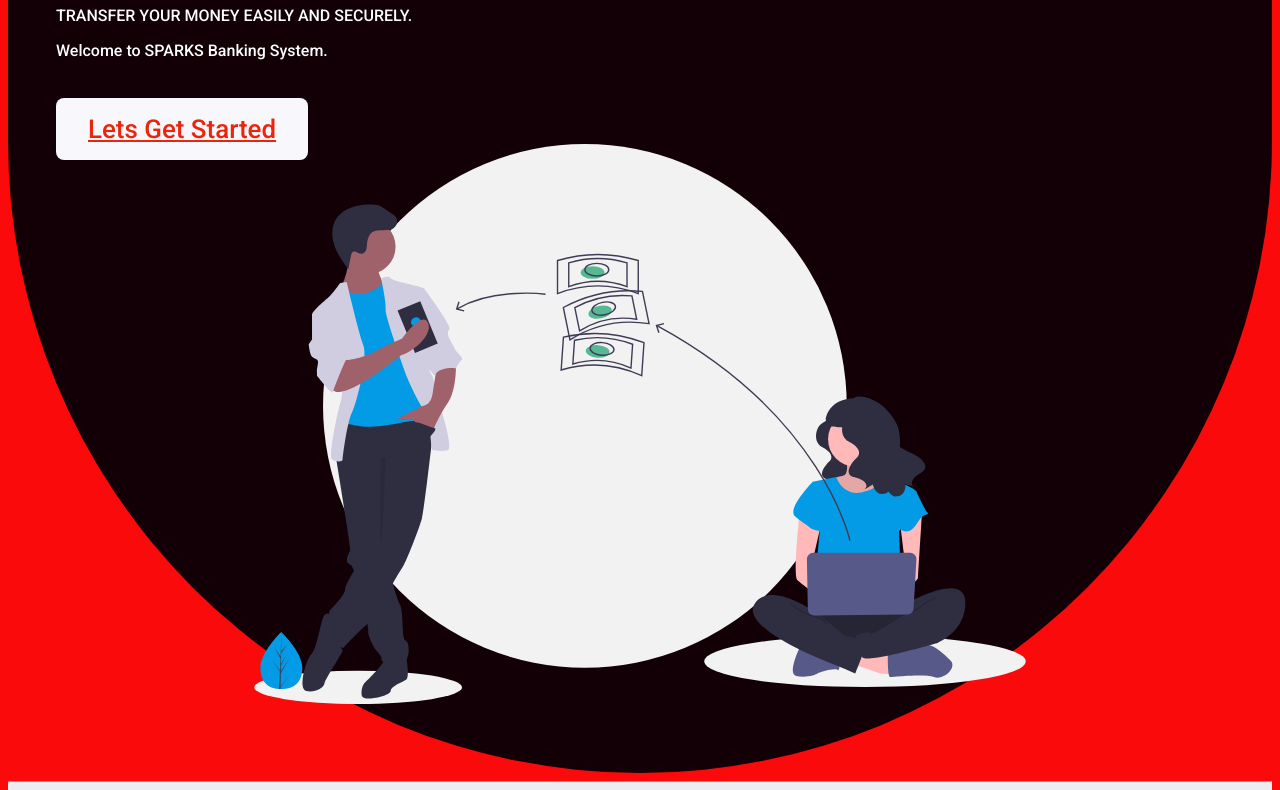
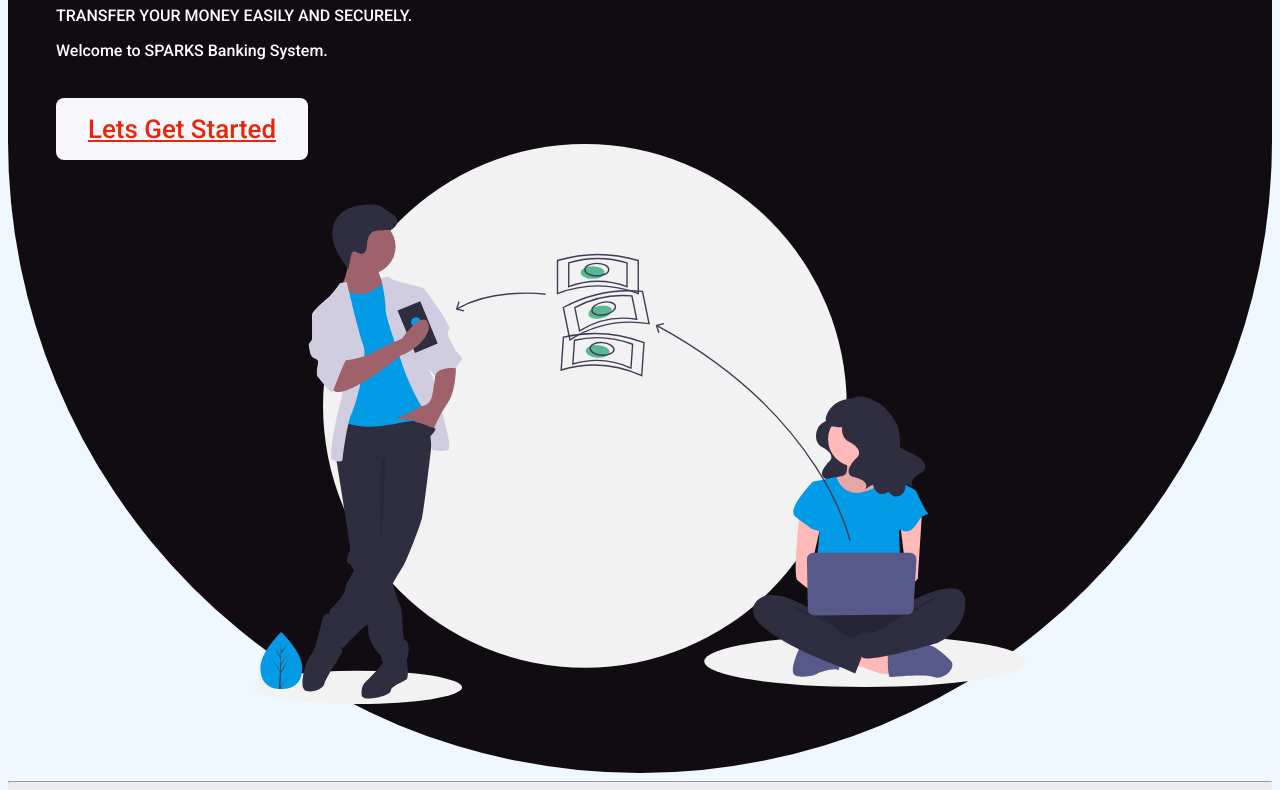
Before and after one commit to shwetadaphal/BasicBankingSystem, a plain HTML site: page index.html in a window 1280 px wide. Shown: the part 239-1029 px from the top of the page. Drawn offline with nearby package versions, Linux system fonts and the light colour scheme; a web font is replaced by a local one.

Commit message:
style.css
Background red color not good .....ᕙ(  • ‿ •  )ᕗ

```diff
--- a/assets/css/style.css
+++ b/assets/css/style.css
@@ -5,7 +5,7 @@
 
 body{
     font-family: 'Roboto', sans-serif;
-    background-color: #fa0a0a;
+    background-color: #F0F8FF;
 }
 
 /* splash screen css starts here  */
```
